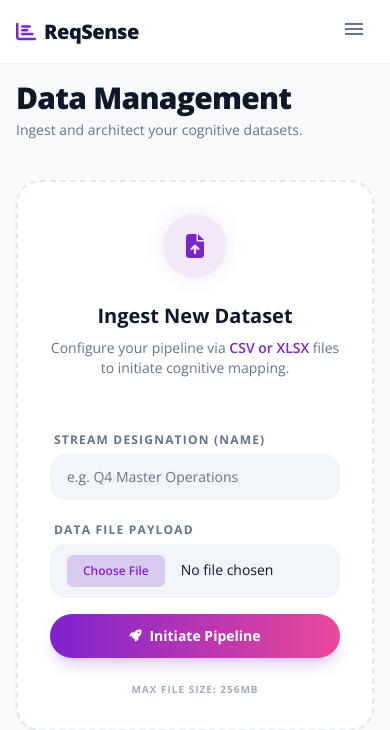
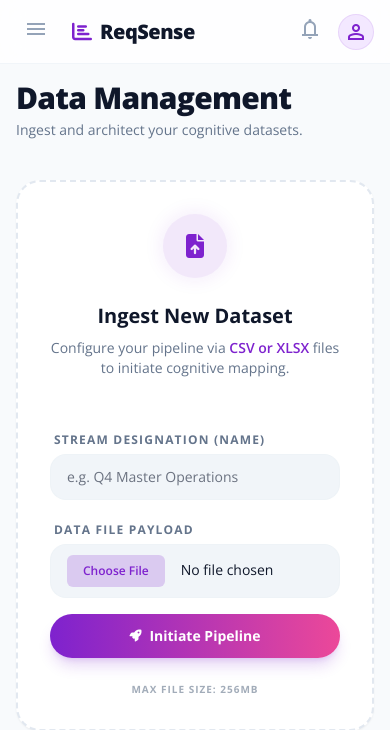
Before and after one commit to rajeshr464/ReqSense, a Django app: page /dashboard/ in a window 390 px wide. Shown: the top 730 px of the page. Run offline with Django 5.2, Linux system fonts and the light colour scheme; the visitor is signed in with stand-in values (Sample User, id 1); data that the repository does not hold is empty; some libraries are stand-ins or nearby versions.

Commit message:
implement mobile responsiveness for dashboard and general UI

```diff
--- a/templates/dashboard/base_dashboard.html
+++ b/templates/dashboard/base_dashboard.html
@@ -50,59 +50,42 @@
     </style>
     {% block extra_head %}{% endblock %}
 </head>
-<body class="text-on-surface overflow-x-hidden bg-slate-50" x-data="{ mobileMenuOpen: false }">
-    <!-- Mobile Header -->
-    <header class="md:hidden bg-white/90 backdrop-blur-md flex justify-between items-center w-full px-4 h-16 border-b border-slate-100 fixed top-0 z-50">
-        <a href="{% url 'dashboard:landing' %}" class="flex items-center gap-2">
-            <i class="fas fa-chart-bar text-primary text-xl"></i>
-            <span class="text-xl font-extrabold tracking-tight text-on-surface">ReqSense</span>
-        </a>
-        <button @click="mobileMenuOpen = !mobileMenuOpen" class="p-2 text-slate-500 hover:bg-slate-50 rounded-lg">
-            <span class="material-symbols-outlined" x-text="mobileMenuOpen ? 'close' : 'menu'">menu</span>
-        </button>
-    </header>
-
-    <!-- TopNavBar (Desktop) -->
-    <header class="hidden md:flex bg-white/80 backdrop-blur-md justify-between items-center w-full px-6 h-16 border-b border-slate-100 fixed top-0 z-50">
-        <div class="flex items-center gap-8">
+<body class="text-on-surface overflow-x-hidden" x-data="{ sidebarOpen: false }">
+    <!-- TopNavBar -->
+    <header class="bg-white/80 backdrop-blur-md flex justify-between items-center w-full px-4 lg:px-6 h-16 border-b border-slate-100 fixed top-0 z-50">
+        <div class="flex items-center gap-4 lg:gap-8">
+            <!-- Mobile Menu Toggle -->
+            <button @click="sidebarOpen = !sidebarOpen" class="lg:hidden p-2 text-slate-400 hover:bg-slate-50 rounded-xl transition-colors">
+                <span class="material-symbols-outlined">menu</span>
+            </button>
             <a href="{% url 'dashboard:landing' %}" class="flex items-center gap-2 transition-transform hover:scale-105">
-                <i class="fas fa-chart-bar text-primary text-2xl"></i>
-                <span class="text-2xl font-extrabold tracking-tight text-on-surface">ReqSense</span>
+                <i class="fas fa-chart-bar text-primary text-xl lg:text-2xl"></i>
+                <span class="text-xl lg:text-2xl font-extrabold tracking-tight text-on-surface">ReqSense</span>
             </a>
-            <div class="flex items-center bg-slate-50 px-4 py-1.5 rounded-xl border border-slate-200">
+            <div class="hidden md:flex items-center bg-slate-50 px-4 py-1.5 rounded-xl border border-slate-200">
                 <span class="material-symbols-outlined text-slate-400 text-sm mr-2">search</span>
-                <input class="bg-transparent border-none text-sm focus:ring-0 text-on-surface w-64 placeholder:text-slate-400 font-medium" placeholder="Search architecture..." type="text"/>
+                <input class="bg-transparent border-none text-sm focus:ring-0 text-on-surface w-32 lg:w-64 placeholder:text-slate-400 font-medium" placeholder="Search architecture..." type="text"/>
             </div>
         </div>
-        <div class="flex items-center gap-4">
+        <div class="flex items-center gap-2 lg:gap-4">
             <button class="p-2 text-slate-400 hover:bg-slate-50 rounded-xl transition-colors">
                 <span class="material-symbols-outlined">notifications</span>
             </button>
-            <button class="p-2 text-slate-400 hover:bg-slate-50 rounded-xl transition-colors">
+            <button class="hidden sm:inline-flex p-2 text-slate-400 hover:bg-slate-50 rounded-xl transition-colors">
                 <span class="material-symbols-outlined">settings</span>
             </button>
-            <div class="h-10 w-10 rounded-xl bg-primary-container overflow-hidden border border-primary/10 flex items-center justify-center text-primary">
+            <div class="h-9 w-9 lg:h-10 lg:w-10 rounded-xl bg-primary-container overflow-hidden border border-primary/10 flex items-center justify-center text-primary">
                 <span class="material-symbols-outlined font-bold">person</span>
             </div>
         </div>
     </header>
 
+    <!-- Sidebar Overlay -->
+    <div x-show="sidebarOpen" @click="sidebarOpen = false" class="fixed inset-0 bg-slate-900/50 backdrop-blur-sm z-40 lg:hidden transition-opacity" x-transition:enter="duration-300" x-transition:leave="duration-200"></div>
+
     <div class="flex pt-16 min-h-screen">
-        <!-- Sidebar Overlay (Mobile) -->
-        <div x-show="mobileMenuOpen"
-             x-transition:enter="transition ease-out duration-300"
-             x-transition:enter-start="opacity-0"
-             x-transition:enter-end="opacity-100"
-             x-transition:leave="transition ease-in duration-200"
-             x-transition:leave-start="opacity-100"
-             x-transition:leave-end="opacity-0"
-             @click="mobileMenuOpen = false"
-             class="fixed inset-0 bg-slate-900/50 backdrop-blur-sm z-40 md:hidden">
-        </div>
-
         <!-- SideNavBar -->
-        <aside :class="mobileMenuOpen ? 'translate-x-0' : '-translate-x-full'"
-               class="bg-white fixed left-0 top-0 h-screen w-64 flex flex-col pt-20 md:pt-20 pb-4 space-y-2 border-r border-slate-100 z-40 transition-transform duration-300 ease-in-out md:translate-x-0">
+        <aside class="bg-white fixed left-0 top-0 h-screen w-64 flex flex-col pt-20 pb-4 space-y-2 border-r border-slate-100 z-40 transition-transform duration-300 lg:translate-x-0" :class="sidebarOpen ? 'translate-x-0' : '-translate-x-full'">
             <div class="px-6 mb-8 mt-2">
                 <div class="flex items-center gap-3">
                     <div class="w-10 h-10 rounded-xl bg-slate-100 flex items-center justify-center text-primary border border-slate-200">
@@ -131,12 +114,12 @@
 
                 <!-- Data Management Link (Primary) -->
                 {% if request.path == data_url or not dataset %}
-                <a href="{{ data_url }}" class="bg-gradient-to-r from-primary to-secondary text-white rounded-xl flex items-center gap-3 px-4 py-3 transition-all shadow-lg shadow-primary/20 ring-4 ring-primary/5">
+                <a href="{{ data_url }}" @click="sidebarOpen = false" class="bg-gradient-to-r from-primary to-secondary text-white rounded-xl flex items-center gap-3 px-4 py-3 transition-all shadow-lg shadow-primary/20 ring-4 ring-primary/5">
                     <i class="fas fa-cloud-upload-alt w-5 text-center"></i>
                     <span class="text-sm font-bold">Data Management</span>
                 </a>
                 {% else %}
-                <a href="{{ data_url }}" class="text-slate-500 hover:text-primary hover:bg-slate-50 rounded-xl flex items-center gap-3 px-4 py-3 transition-all font-semibold">
+                <a href="{{ data_url }}" @click="sidebarOpen = false" class="text-slate-500 hover:text-primary hover:bg-slate-50 rounded-xl flex items-center gap-3 px-4 py-3 transition-all font-semibold">
                     <i class="fas fa-cloud-upload-alt w-5 text-center"></i>
                     <span class="text-sm">Data Management</span>
                 </a>
@@ -146,12 +129,12 @@
                 <div class="ml-4 border-l-2 border-slate-50 pl-3 space-y-1 mt-2 mb-4">
                     <!-- Dashboard Hub Link -->
                     {% if request.path == hub_url and dataset %}
-                    <a href="{{ hub_url }}" class="bg-slate-50 text-primary rounded-xl flex items-center gap-3 px-3 py-2.5 transition-all font-bold">
+                    <a href="{{ hub_url }}" @click="sidebarOpen = false" class="bg-slate-50 text-primary rounded-xl flex items-center gap-3 px-3 py-2.5 transition-all font-bold">
                         <i class="fas fa-th-large w-5 text-center"></i>
                         <span class="text-xs">Dashboard Hub</span>
                     </a>
                     {% elif dataset %}
-                    <a href="{{ hub_url }}" class="text-slate-400 hover:text-primary hover:bg-slate-50 rounded-xl flex items-center gap-3 px-3 py-2.5 transition-all font-semibold">
+                    <a href="{{ hub_url }}" @click="sidebarOpen = false" class="text-slate-400 hover:text-primary hover:bg-slate-50 rounded-xl flex items-center gap-3 px-3 py-2.5 transition-all font-semibold">
                         <i class="fas fa-th-large w-5 text-center"></i>
                         <span class="text-xs">Dashboard Hub</span>
                     </a>
@@ -164,12 +147,12 @@
 
                     <!-- AI Query Link -->
                     {% if request.path == chat_url and dataset %}
-                    <a href="{{ chat_url }}" class="bg-slate-50 text-primary rounded-xl flex items-center gap-3 px-3 py-2.5 transition-all font-bold">
+                    <a href="{{ chat_url }}" @click="sidebarOpen = false" class="bg-slate-50 text-primary rounded-xl flex items-center gap-3 px-3 py-2.5 transition-all font-bold">
                         <i class="fas fa-brain w-5 text-center"></i>
                         <span class="text-xs">AI Query</span>
                     </a>
                     {% elif dataset %}
-                    <a href="{{ chat_url }}" class="text-slate-400 hover:text-primary hover:bg-slate-50 rounded-xl flex items-center gap-3 px-3 py-2.5 transition-all font-semibold">
+                    <a href="{{ chat_url }}" @click="sidebarOpen = false" class="text-slate-400 hover:text-primary hover:bg-slate-50 rounded-xl flex items-center gap-3 px-3 py-2.5 transition-all font-semibold">
                         <i class="fas fa-brain w-5 text-center"></i>
                         <span class="text-xs">AI Query</span>
                     </a>
@@ -182,12 +165,12 @@
 
                     <!-- Reports Link -->
                     {% if request.path == reports_url and dataset %}
-                    <a href="{{ reports_url }}" class="bg-slate-50 text-primary rounded-xl flex items-center gap-3 px-3 py-2.5 transition-all font-bold">
+                    <a href="{{ reports_url }}" @click="sidebarOpen = false" class="bg-slate-50 text-primary rounded-xl flex items-center gap-3 px-3 py-2.5 transition-all font-bold">
                         <i class="fas fa-file-contract w-5 text-center"></i>
                         <span class="text-xs">Reports</span>
                     </a>
                     {% elif dataset %}
-                    <a href="{{ reports_url }}" class="text-slate-400 hover:text-primary hover:bg-slate-50 rounded-xl flex items-center gap-3 px-3 py-2.5 transition-all font-semibold">
+                    <a href="{{ reports_url }}" @click="sidebarOpen = false" class="text-slate-400 hover:text-primary hover:bg-slate-50 rounded-xl flex items-center gap-3 px-3 py-2.5 transition-all font-semibold">
                         <i class="fas fa-file-contract w-5 text-center"></i>
                         <span class="text-xs">Reports</span>
                     </a>
@@ -202,9 +185,13 @@
 
             <!-- Bottom Actions -->
             <div class="px-4 mt-auto space-y-1 pt-4 border-t border-slate-50">
-                <a href="{% url 'dashboard:index' %}" class="block w-full text-center bg-primary text-white py-3 rounded-xl text-xs font-bold shadow-lg shadow-primary/20 hover:scale-[1.02] transition-all active:scale-95 flex items-center justify-center gap-2 mb-4">
+                <a href="{% url 'dashboard:index' %}" @click="sidebarOpen = false" class="block w-full text-center bg-primary text-white py-3 rounded-xl text-xs font-bold shadow-lg shadow-primary/20 hover:scale-[1.02] transition-all active:scale-95 flex items-center justify-center gap-2 mb-4">
                     <i class="fas fa-plus text-[10px]"></i>
                     New Analysis
+                </a>
+                <a href="#" class="text-slate-400 hover:text-primary hover:bg-slate-50 rounded-xl flex items-center gap-3 px-4 py-2 transition-all font-semibold">
+                    <i class="fas fa-question-circle w-5 text-center"></i>
+                    <span class="text-[10px] uppercase tracking-wider">Help</span>
                 </a>
                 <a href="{% url 'accounts:logout' %}" class="text-slate-400 hover:text-red-500 hover:bg-red-50 rounded-xl flex items-center gap-3 px-4 py-2 transition-all font-semibold">
                     <i class="fas fa-sign-out-alt w-5 text-center"></i>
@@ -214,16 +201,16 @@
         </aside>
 
         <!-- Primary Canvas -->
-        <main class="flex-1 md:ml-64 overflow-y-auto p-4 md:p-8">
-            <div class="max-w-7xl mx-auto space-y-6 md:space-y-8">
+        <main class="flex-1 lg:ml-64 overflow-y-auto bg-slate-50 p-4 lg:p-8">
+            <div class="max-w-7xl mx-auto space-y-6 lg:space-y-8">
                 {% block content %}
                 {% endblock %}
             </div>
         </main>
     </div>
 
-    <!-- Alpine.js for core logic -->
-    <script defer src="https://cdn.jsdelivr.net/npm/alpinejs@3.x.x/dist/cdn.min.js"></script>
+    <!-- Alpine.js (for mobile menu toggle) -->
+    <script defer src="https://unpkg.com/alpinejs@3.x.x/dist/cdn.min.js"></script>
     {% block scripts %}{% endblock %}
 </body>
 </html>
```
Also changed, not shown: static/css/style.css (+36 -0 lines).
